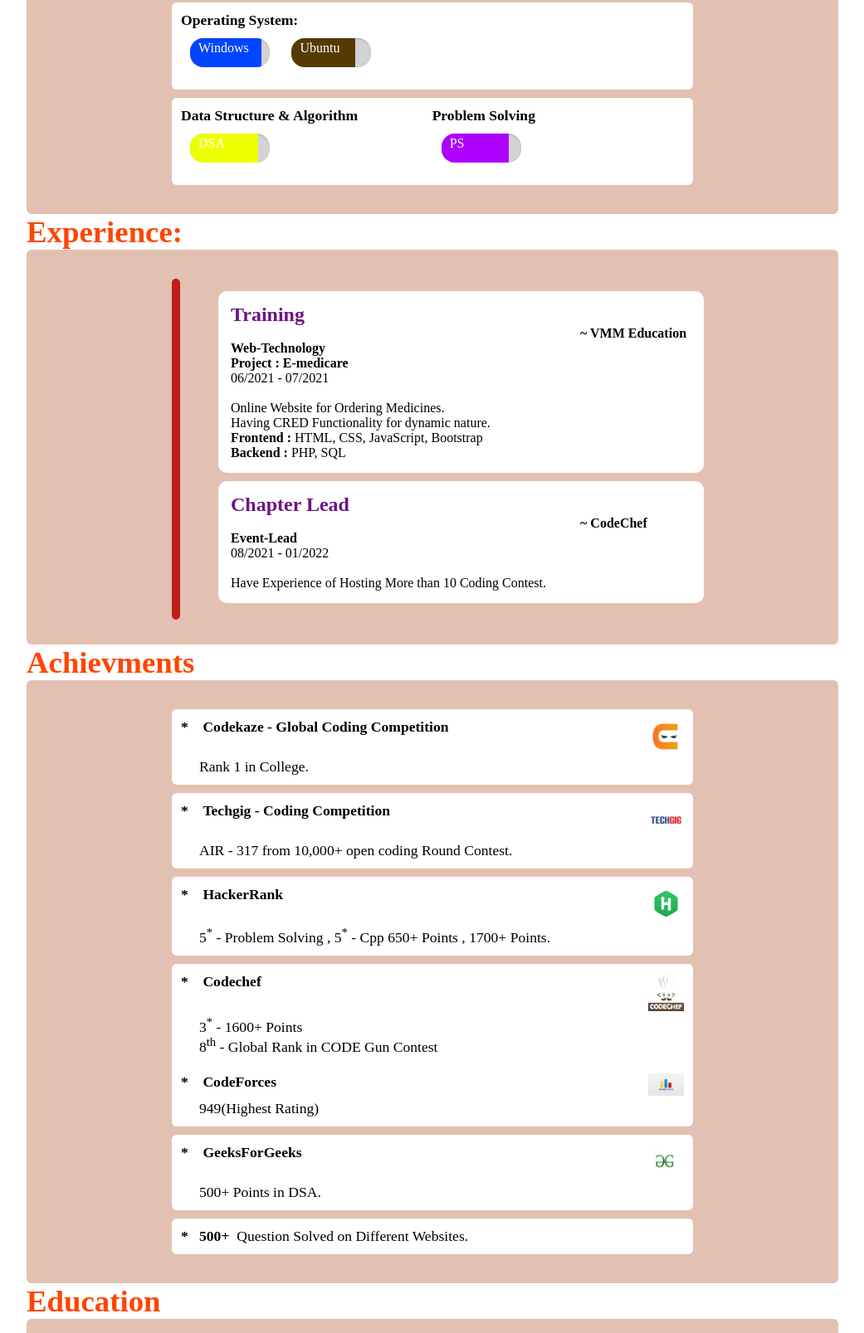
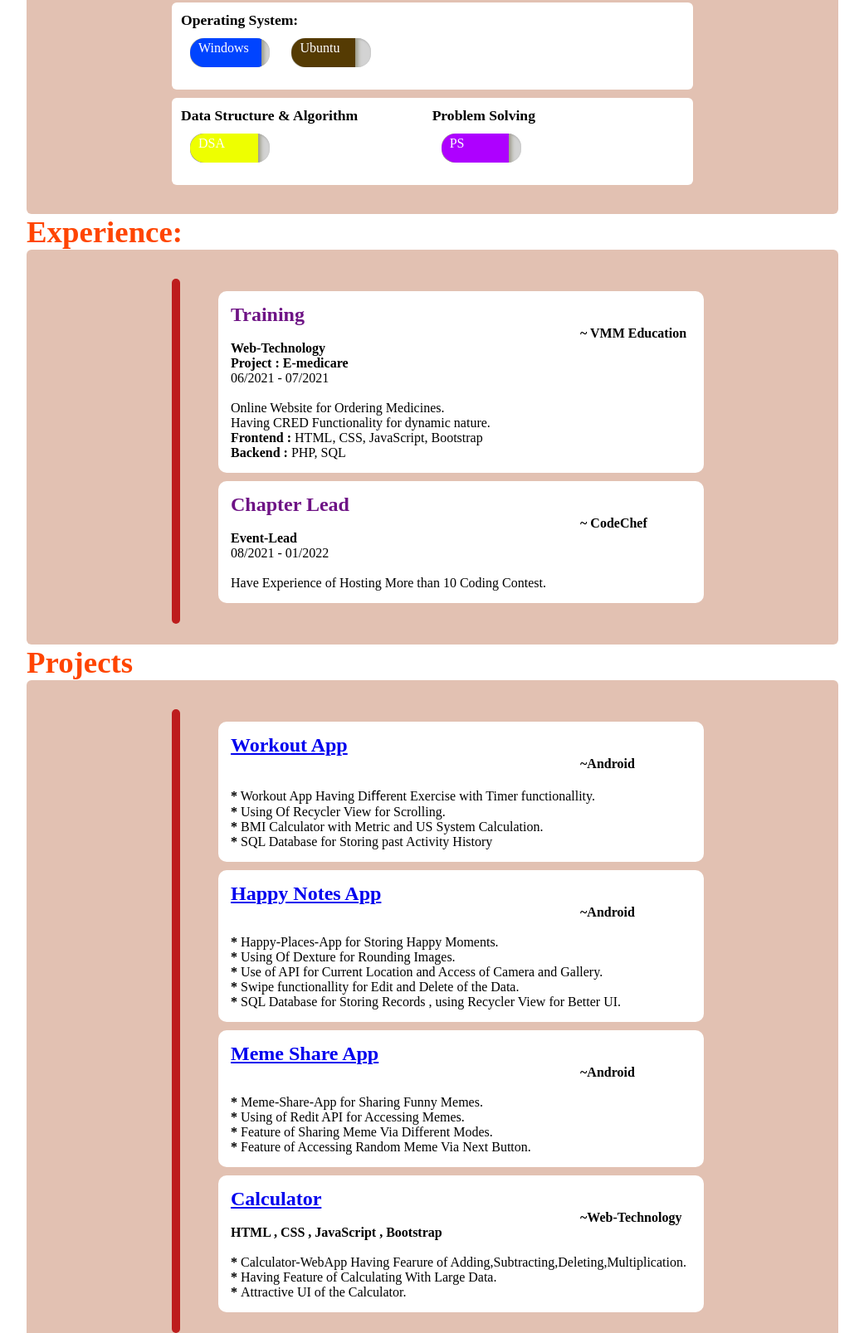
Before and after one commit to Ankit13ranjan/Ankit13ranjan.github.io, a plain HTML site: page index.html in a window 1280 px wide. Shown: the part 1392-2999 px from the top of the page at 83% size, without its empty margins (119-1160 px from the left). Drawn offline with Linux system fonts and the light colour scheme.

Commit message:
Added Effects

```diff
--- a/css/style.css
+++ b/css/style.css
@@ -132,9 +132,10 @@ h1{
     margin: 10px 21px 0px 150px;
     border-radius: 6px;
     font-size: 1.1rem;
-    height: 401px;
+    /* height: 401px; */
     padding: 5px;
 }
+
 
 .training{
     /* height: 155px; */
@@ -145,7 +146,19 @@ h1{
     margin: 10px;
 }
 
+.project{
+    /* height: 155px; */
+    width: 555px;
+    background-color: white;
+    border-radius: 10px;
+    padding: 15px;
+    margin: 10px;
+}
+
 #trainingcolor{
+    color: rgb(110, 19, 133);
+}
+#projectcolor{
     color: rgb(110, 19, 133);
 }
 
@@ -251,6 +264,12 @@ h1{
     vertical-align: middle;
 }
 
+.skill-progress > div {
+    border-radius: 20px 0px 0px 20px;
+    box-shadow: 1px 1px 5px 2px #989882;
+}
+
+
 .typeone{
     display: inline-block;
     margin-right: 85px;
--- a/index.html
+++ b/index.html
@@ -6,7 +6,6 @@
     <meta name="viewport" content="width=device-width, initial-scale=1.0">
     <title>Resume</title>
     <link rel="stylesheet" href="/css/style.css">
-    <script src="/js/script.js"></script>
 </head>
 <body>
     <header>
@@ -250,6 +249,56 @@
             </div>
         </section>
 
+        <section id="projects">
+            <h1 class="heading">Projects</h1>
+            <div class="self1">
+                <div class="text2"></div>
+                <div class="exp_section">
+                    <div class="project">
+                        <h2 id="projectcolor"><a href="https://github.com/Ankit13ranjan/Workout-App">Workout App</a></h2>
+                        <h4 id="institute">~Android</h4>
+                        <br>
+                        <p><b>*</b> Workout App Having Diﬀerent Exercise with Timer functionallity.</p>
+                        <p><b>* </b> Using Of Recycler View for Scrolling.</p>
+                        <p><b>* </b> BMI Calculator with Metric and US System Calculation.</p>
+                        <p><b>* </b> SQL Database for Storing past Activity History</p>
+
+                    </div>
+                    <div class="project">
+                        <h2 id="projectcolor"><a href="https://github.com/Ankit13ranjan/Happy-Places-App">Happy Notes App</a></h2>
+                        <h4 id="institute">~Android</h4>
+                        <br>
+                        <p><b>*</b> Happy-Places-App for Storing Happy Moments.</p>
+                        <p><b>* </b> Using Of Dexture for Rounding Images.</p>
+                        <p><b>* </b> Use of API for Current Location and Access of Camera and Gallery.</p>
+                        <p><b>* </b> Swipe functionallity for Edit and Delete of the Data.</p>
+                        <p><b>* </b> SQL Database for Storing Records , using Recycler View for Better UI.</p>
+
+                    </div>
+                    <div class="project">
+                        <h2 id="projectcolor"><a href="https://github.com/Ankit13ranjan/Happy-Places-App">Meme Share App</a></h2>
+                        <h4 id="institute">~Android</h4>
+                        <br>
+                        <p><b>*</b> Meme-Share-App for Sharing Funny Memes.</p>
+                        <p><b>* </b> Using of Redit API for Accessing Memes.</p>
+                        <p><b>* </b> Feature of Sharing Meme Via Different Modes.</p>
+                        <p><b>* </b> Feature of Accessing Random Meme Via Next Button.</p>
+
+                    </div>
+
+                    <div class="project">
+                        <h2 id="projectcolor"><a href="https://github.com/Ankit13ranjan/Calculator-WebApp">Calculator</a></h2>
+                        <h4 id="institute">~Web-Technology</h4>
+                        <h4>HTML , CSS , JavaScript , Bootstrap</h4>
+                        <br>
+                        <p><b>* </b> Calculator-WebApp Having Fearure of Adding,Subtracting,Deleting,Multiplication.</p>
+                        <p><b>* </b> Having Feature of Calculating With Large Data.</p>
+                        <p><b>* </b> Attractive UI of the Calculator.</p>
+                    </div>
+                </div>
+            </div>
+        </section>
+
         <section id="achievments">
             <h1 class="heading">Achievments</h1>
             <div class="self">
@@ -422,5 +471,7 @@
         </div>
     </section>
     </footer>
+    <script src="/js/script.js"></script>
+
 </body>
 </html>
--- a/js/script.js
+++ b/js/script.js
@@ -1,22 +1,84 @@
-var navmenuAnchorTag = document.querySelectorAll('.nav-menu a');
-// console.log(navmenuAnchorTag);
+// var navmenuAnchorTag = document.querySelectorAll('.nav-menu a');
+// // console.log(navmenuAnchorTag);
 
-for(var i=0;i<navmenuAnchorTag.length;i++){
-    console.log("HELLO");
-    navmenuAnchorTag[i].addEventListener('click', function(event) {
-        event.preventDefault();
-        var targetSectionId = this.textContent.trim().toLowerCase();
-        // console.log(this.textContent);
-        var targetSection = document.getElementById(targetSectionId);
-        // console.log(targetSection);
-        var scrolltill = setInterval(function(){
-            var targetSectionCoordinates = targetSection.getBoundingClientRect();
-            if(targetSectionCoordinates.top()<=0)
-            {
-                clearInterval(scrolltill);
-                return;
-            }
-            window.scrollBy(0,50);
-        },50);
-    });
+// for(var i=0;i<navmenuAnchorTag.length;i++){
+//     console.log("HELLO");
+//     navmenuAnchorTag[i].addEventListener('click', function(event) {
+//         event.preventDefault();
+//         var targetSectionId = this.textContent.trim().toLowerCase();
+//         // console.log(this.textContent);
+//         var targetSection = document.getElementById(targetSectionId);
+//         // console.log(targetSection);
+//         var scrolltill = setInterval(function(){
+//             var targetSectionCoordinates = targetSection.getBoundingClientRect();
+//             if(targetSectionCoordinates.top()<=0)
+//             {
+//                 clearInterval(scrolltill);
+//                 return;
+//             }
+//             window.scrollBy(0,50);
+//         },50);
+//     });
+// }
+
+
+
+
+
+
+
+var progressBars = document.querySelectorAll(".skill-progress > div");
+
+
+
+function initialiseBar(bar) {
+    bar.setAttribute("data-visited", false);
+    bar.style.width = 0 + '%';
 }
+
+for (var bar of progressBars) {
+    initialiseBar(bar);
+}
+
+
+
+function fillBar(bar) {
+
+    var currentWidth = 0;
+    var targetWidth = bar.getAttribute("data-bar-width");
+    var interval = setInterval(function () {
+        if (currentWidth >= targetWidth) {
+            clearInterval(interval);
+            return;
+        }
+        currentWidth++;
+        bar.style.width = currentWidth + '%';
+    }, 5);
+
+}
+
+
+
+// This function uses a for loop for individual progress bars.
+function checkScroll() {
+
+    for (let bar of progressBars) {
+        var barCoordinates = bar.getBoundingClientRect();
+        if ((bar.getAttribute("data-visited") == "false") &&
+            (barCoordinates.top <= (window.innerHeight - barCoordinates.height))) {
+            bar.setAttribute("data-visited", true);
+            fillBar(bar);
+        } else if (barCoordinates.top > window.innerHeight) {
+            bar.setAttribute("data-visited", false);
+            initialiseBar(bar);
+        }
+
+    }
+}
+
+
+
+window.addEventListener("scroll", checkScroll);
+
+// This event fills the progress bars if they are displayed on the screen when the page is loaded.
+//window.addEventListener("load", checkScroll);
```
